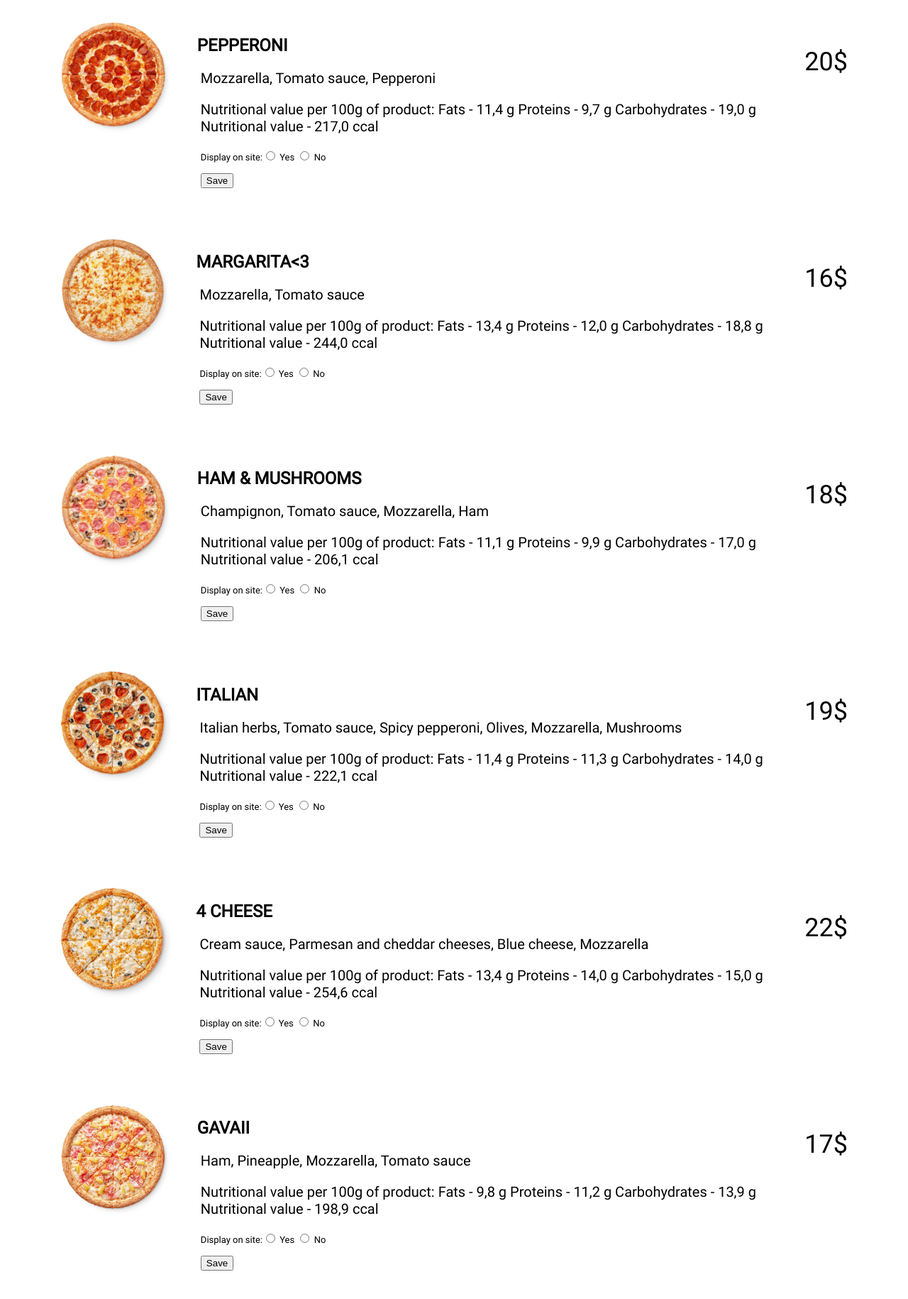
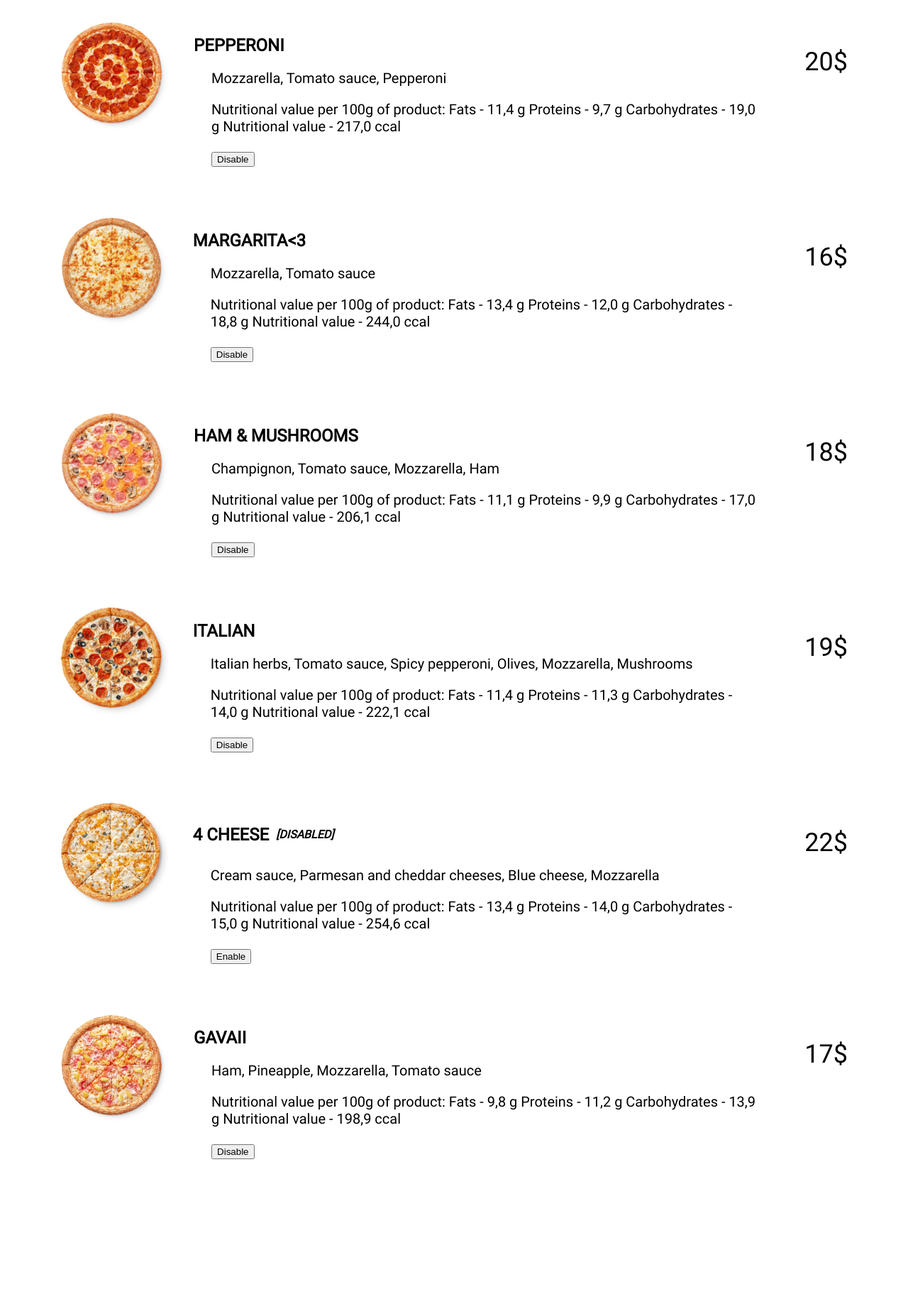
Before and after one commit to zakhar-rokishchuk/Flask-educational-project, a Flask app: page /admin/products in a window 1280 px wide. Shown: the part 124-1954 px from the top of the page at 71% size. After the commit the page ends 1757 px from the top, so only its background shows below. Run offline with Flask 2, Linux system fonts and the light colour scheme.

Commit message:
refactoring css-html; changed logic of display items on home page

```diff
--- a/app.py
+++ b/app.py
@@ -107,12 +107,12 @@ def cart():
         return render_template('cart.html', order=[], notifications=get_notifications())
 
 
-@app.route('/cart_order')
-def cart_order():
+@app.route('/ordering')
+def ordering():
     if 'current_order' in session:
-        return render_template('cart_order.html', order=session['current_order'], notifications=get_notifications(), sum=order_sum())
+        return render_template('ordering.html', order=session['current_order'], notifications=get_notifications(), sum=order_sum())
     else:
-        return render_template('cart_order.html', order=[], notifications=get_notifications())
+        return render_template('ordering.html', order=[], notifications=get_notifications())
 
 
 @app.route('/create_order', methods=['POST'])
@@ -131,7 +131,7 @@ def create_order():
             file.write(json_full_order)
         session.clear()
         return redirect("/")
-    return render_template('cart_order.html', order=session['current_order'])
+    return render_template('ordering.html', order=session['current_order'])
 
 
 @app.route('/admin/orders')
@@ -181,6 +181,12 @@ def change_display(product_id):
         with open("products.json", "w") as file:
             file.write(json_products_list)
     return redirect("/admin/products")
+
+
+@app.route('/admin/products/<int:product_id>/edit', methods=['GET'])
+
+
+@app.route('/admin/products/<int:product_id>/edit', methods=['POST'])
 
 
 def add_item(item_id):
--- a/static/css/admin_style.css
+++ b/static/css/admin_style.css
@@ -43,10 +43,14 @@ table {
     width: 100%;
 }
 
+th {
+    padding: 5px;
+}
 table,
 th,
 td {
-    border: 1px solid black;
+    border: 2px solid black;
+    border-collapse: collapse;
 }
 
 .form_products {
--- a/static/css/style.css
+++ b/static/css/style.css
@@ -13,7 +13,7 @@ body {
     box-sizing: border-box;
 }
 
-.header_section {
+.header {
     padding: 10px;
     display: flex;
     justify-content: space-between;
@@ -56,23 +56,23 @@ a:link {
     margin-left: 0px;
 }
 
-.product_name {
+.product-name {
     text-align: center;
     font-size: 24px;
     margin: 0 0 15px 0;
 }
 
-.product_descrition {
+.product-descrition {
     text-align: center;
     font-size: 18px;
 }
 
-.product_price {
+.product-price {
     font-size: 28px;
     margin: 0;
 }
 
-.product_img {
+.product-img {
     width: 100%;
 }
 
@@ -98,13 +98,13 @@ li a:hover {
     color: orange;
 }
 
-.price_add_container {
+.price-add-container {
     display: flex;
     align-content: center;
     justify-content: space-between;
 }
 
-.add_product_btn {
+.add-product-btn {
     padding: 5px 15px;
     border-radius: 10px;
     border: none;
@@ -113,18 +113,18 @@ li a:hover {
     text-align: center;
 }
 
-.add_product_btn:hover {
+.add-product-btn:hover {
     color: orange;
     background-color: white;
     border: 1px solid orange;
 }
 
-.item_container {
+.item-container {
     display: flex;
     padding-top: 30px;
 }
 
-.item_product_description {
+.item-product-description {
     width: 100%;
     display: flex;
     flex-direction: column;
@@ -132,13 +132,13 @@ li a:hover {
     font-size: 18px;
 }
 
-.item_product_img {
+.item-product-img {
     width: 50%;
     height: 50%;
     margin-right: 50px;
 }
 
-.cart_list_item {
+.cart-list-item {
     display: flex;
     align-items: flex-start;
     width: 100%;
@@ -146,36 +146,39 @@ li a:hover {
     padding-top: 30px;
 }
 
-.cart_list_img {
+.cart-list-img {
     width: 200px;
     height: 200px;
 }
 
-.cart_product_name {
+.cart-product-name {
+    display: flex;
+    align-items: center;
     text-align: left;
     font-size: 24px;
     margin: 0 0 15px 15px;
 }
 
-.cart_list_description {
+.cart-list-description {
     font-size: 20px;
     vertical-align: text-top;
     margin: 20px;
 }
 
-.cart_list_price {
+.cart-list-price {
     display: flex;
     justify-content: flex-end;
     font-size: 36px;
     align-items: center;
 }
 
-.cart_order {
+.ordering {
     display: flex;
     justify-content: flex-end;
+    margin-bottom: 100px;
 }
 
-.cart_order_btn {
+.ordering-btn {
     padding: 5px 15px;
     border-radius: 10px;
     border: none;
@@ -184,19 +187,19 @@ li a:hover {
     text-align: center;
 }
 
-.cart_order_btn:hover {
+.ordering-btn:hover {
     color: orange;
     background-color: white;
     border: 1px solid orange;
     text-align: center;
 }
 
-.cart_no_orders {
+.cart-no-orders {
     font-size: 36px;
     text-align: center;
 }
 
-.cart_sum {
+.cart-sum {
     display: flex;
     justify-content: flex-end;
     margin: 20px;
@@ -204,51 +207,76 @@ li a:hover {
     border-top: 1px solid black;
 }
 
-.delete_from_cart {
+.delete-from-cart {
     display: flex;
     justify-content: flex-start;
 }
 
 .notifications {
     display: flex;
-    Justify-content: center;
+    align-items: center;
+    flex-direction: column;
 }
 
 .notification {
     border: 1px solid orange;
     padding: 5px;
     margin: 5px;
-    padding-left: auto;
-    padding-right: 10px;
     border-radius: 10px;
     background: #ffebc7;
     font-size: 18px;
-    display: inline;
 }
 
-.form_container {
+.form-container {
     display: flex;
     justify-content: center;
+    margin-bottom: 150px;
 }
 
-.form_order {
+.form-order {
     max-width: 70%;
 }
 
-.form_order_input,
-.form_order_button {
+.form-order-input,
+.form-order-button {
     min-width: 350px;
     padding: 10px 15px;
     box-sizing: border-box;
     font-size: 16px;
+    border-radius: 10px;
 }
 
-.form_order_button {
+.form-order-button {
     font-size: 18px;
-    border-radius: 0%;
 }
 
 td {
     text-align: center;
     font-size: 14px;
 }
+
+.order-payment-group {
+    margin-bottom: 50px;
+}
+
+.order-user-info {
+    display: flex;
+    flex-direction: column;
+    gap: 20px;
+}
+
+.change-quantity-btn {
+    border: 1px solid black;
+    border-radius: 50%;
+    min-width: 20px;
+    min-height: 20px;
+    text-align: center;
+    line-height: 20px;
+    margin: 0 5px;
+}
+
+.product-disabled-label {
+    font-style: italic;
+    font-size: 16px;
+    margin-left: 10px;
+}
--- a/templates/admin_base.html
+++ b/templates/admin_base.html
@@ -1,5 +1,6 @@
 <!DOCTYPE html>
 <html lang="en">
+
 <head>
     <meta charset="UTF-8">
     <meta http-equiv="X-UA-Compatible" content="IE=edge">
@@ -8,10 +9,10 @@
     <link rel="stylesheet" href="{{ url_for('static', filename='../static/css/admin_style.css') }}">
     <title>{% block title %}{% endblock %}</title>
 </head>
+
 <body>
     <header class="header">
-        <div class="header_section">
-            <div class="header_logo_container">
+            <div>
                 <img src="{{ url_for('static', filename='img/logo.png') }}" alt="PizzaRitta" class="header_logo">
             </div>
             <ul>
@@ -22,10 +23,8 @@
                     <a href="/admin/orders">Orders</a>
                 </li>
             </ul>
-        </div>
     </header>
+    {% block body %}{% endblock %}
+</body>
 
-    {% block body %}{% endblock %}
-
-</body>
 </html>
--- a/templates/base.html
+++ b/templates/base.html
@@ -11,7 +11,6 @@
 
 <body>
     <header class="header">
-        <div class="header_section">
         <div class="header_logo_container">
             <a href="/">
                 <img src="{{ url_for('static', filename='img/logo.png') }}" alt="PizzaRitta" class="header_logo">
@@ -25,11 +24,8 @@
                 <a href="/cart">Cart</a>
             </li>
         </ul>
-        </div>
     </header>
-
     {% block body %}{% endblock %}
-
 </body>
 
 </html>
--- a/templates/products.html
+++ b/templates/products.html
@@ -1,42 +1,51 @@
-{% extends "admin_base.html" %} {% block title %} Products {% endblock %} {% block body %}
-<div class="cart_table">
+{% extends 'admin_base.html' %}
+{% block title %} Products {% endblock %}
+{% block body %}
+<div class="cart-table">
     {% for item in items %}
-
-    <div class="cart_list_item">
-        <div class="cart_list_img">
-            <a href="/item/{{ item[" id "] }}">
-                <img src="{{ url_for('static', filename='img/'+item['img_src']) }}" alt="product_img" class="product_img">
+    <div class="cart-list-item">
+        <div class="cart-list-img">
+            <a href="/item/{{ item['id'] }}">
+                <img src="{{ url_for('static', filename='img/'+item['img_src']) }}" alt="product-img"
+                    class="product-img">
             </a>
         </div>
-        <div class="cart_list_description">
-            <h3 class="cart_product_name">
+        <div class="cart-list-description">
+            <h3 class="cart-product-name">
                 {{ item['name'] }}
+                {% if item['display'] == "Off" %}
+                <p class="product-disabled-label">[DISABLED]</p>
+                {% endif %}
             </h3>
-            <p class="cart_list_description">
-                {{ item['short_description'] }}
-                <p class="cart_list_description">
+            <div class="cart-list-description">
+                <p class="cart-list-description">
+                    {{ item['short_description'] }}
+                </p>
+                <p class="cart-list-description">
                     {{ item['description'] }}
                 </p>
-                <p class="cart_list_description">
+                <div class="cart-list-description">
                     <form action="/admin/products/{{ item['id'] }}/display" method="post">
-                        <p class="form_products">Display on site:<input type="radio" id="On" name="if_display" value="On">
-                            <label for="cash">Yes</label>
-                            <input type="radio" id="Off" name="if_display" value="Off">
-                            <label for="cash">No</label><br><br>
-                            <button type="submit"> Save
-                    </button>
-                        </p>
+                        <div class="form-products">
+                            {% if item['display'] == "Off" %}
+                            <button type="submit" id="{{ item['id'] }}display_on" name="if_display" value="On">
+                                Enable
+                            </button>
+                            {% endif %}
+                            {% if item['display'] == "On" %}
+                            <button type="submit" id="{{ item['id'] }}display_off" name="if_display" value="Off">
+                                Disable
+                            </button>
+                            {% endif %}
+                        </div>
                     </form>
-                </p>
-            </p>
+                </div>
+            </div>
         </div>
-        <div class="cart_list_price">
+        <div class="cart-list-price">
             <p>{{ item['price'] }}$</p>
         </div>
     </div>
-
     {% endfor %}
-
-
 </div>
 {% endblock %}
```
Also changed, not shown: orders.json (+1 -1 lines), products.json (+1 -1 lines), templates/cart.html (+29 -31 lines), templates/cart_order.html (deleted, +0 -64 lines), templates/index.html (+14 -12 lines), templates/item.html (+13 -16 lines), templates/ordering.html (added, +57 -0 lines), templates/orders.html (+7 -8 lines). Lines whose indentation alone changed are shown as unchanged.
